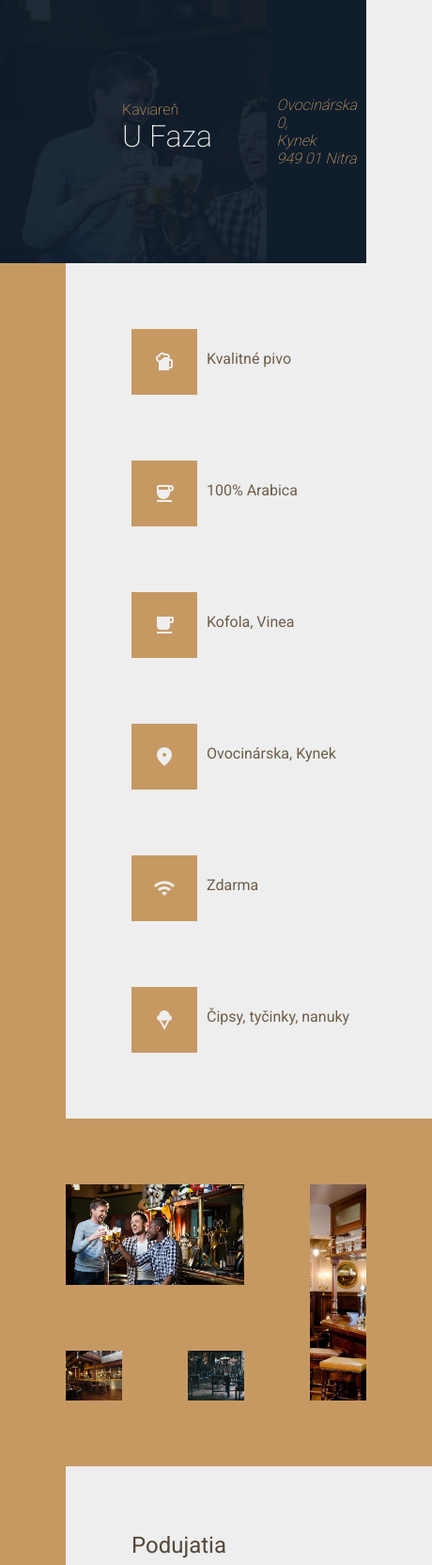
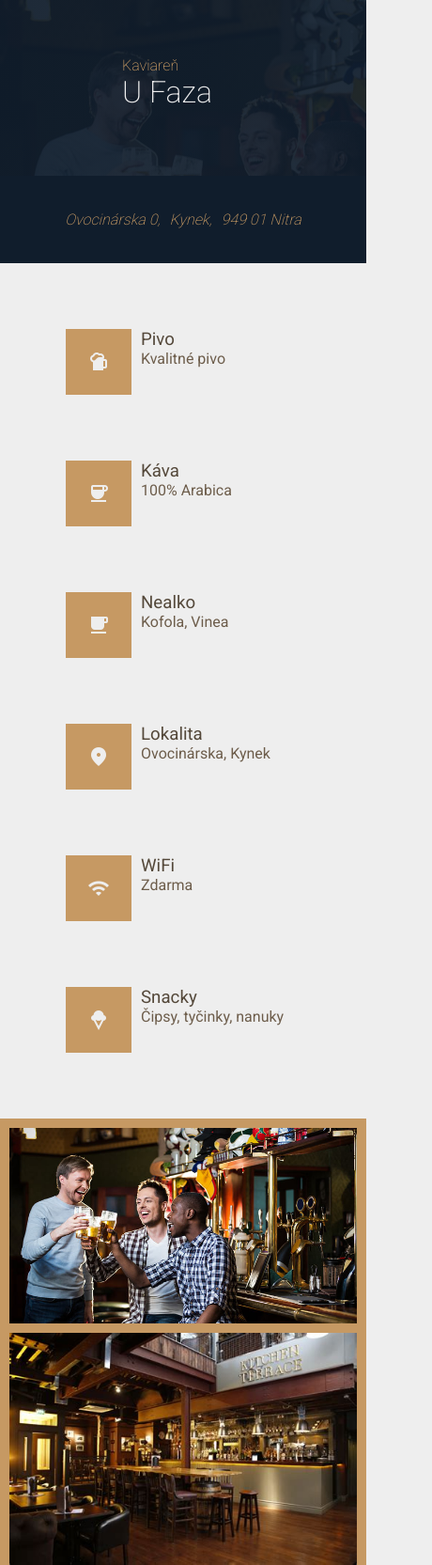
Before and after one commit to kaviarenufaza/kaviarenufaza.github.io, a plain HTML site: page index.html in a window 390 px wide. Shown: the top 1665 px of the page at 94% size, 460 px wide, since content can reach past the window. Drawn offline with Linux system fonts and the light colour scheme.

Commit message:
Add files via upload

```diff
--- a/index.html
+++ b/index.html
@@ -24,9 +24,9 @@
 
         <address >
             <p>
-                Ovocinárska 0, <br>
-                Kynek <br>
-                949 01 Nitra
+                <span>Ovocinárska 0,</span>
+                <span>Kynek,</span>
+                <span>949 01 Nitra</span>
             </p>
         </address>
 
@@ -153,7 +153,7 @@
     </main>
     <footer>
         <div class="contact">
-            <div>
+            <div class="info">
                 <h2>Kontakt</h2>
 
                 <h3>Mobil</h3>
@@ -164,8 +164,19 @@
                 <h3>Email</h3>
                 <p>mail@gmail.com</p>
             </div>
-            <div>
+            <div class="map">
                 <h2>Kde nás nájdete?</h2>
+
+                <address >
+                    <p>
+                        <span>Ovocinárska 0,</span>
+                        <span>Kynek,</span>
+                        <span>949 01 Nitra</span>
+                    </p>
+                </address>
+
+                <br>
+                <a href="https://goo.gl/maps/2mSGGuzupUe7pJPY8" target="_blank">Google Maps</a>
             </div>
         </div>
         <p>Copyright &copy; Kaviareň u Faza, 2021. Všetky práva vyhradené.</p>
--- a/style.css
+++ b/style.css
@@ -6,12 +6,21 @@
 
     --color-text-strong: #54483A;
     --color-text-light: #6D5D4B;
+
+    --responsive-breakpoint-largest: 1200px;
+    --responsive-breakpoint-large: 1000px;
+    --responsive-breakpoint-medium: 800px;
+    --responsive-breakpoint-small: 600px;
 }
 
 *,*::before,*::after {
     margin: 0;
     padding: 0;
     box-sizing: inherit;
+}
+
+a {
+    color: var(--color-text-light);
 }
 
 html {
@@ -80,6 +89,38 @@ header > address {
     background-color: var(--color-negative);
 }
 
+address > p {
+    display: flex;
+    flex-direction: column;
+}
+
+@media only screen and (max-width: 800px){
+    header {
+        display: grid;
+        grid-template-columns: 1fr;
+        grid-template-rows: 2fr 1fr;
+    }
+
+    header > figure {
+        grid-row: 1 / 2;
+    }
+
+    header > address {
+        grid-column: 1 / 2;
+        grid-row: 2 / -1;
+    }
+
+    address > p {
+        flex-direction: row;
+    }
+
+    address > p > span:not(:last-child) {
+        margin-right: 1rem;
+    }
+}
+
+
+
 main {
     flex-grow: 1;
 
@@ -95,6 +136,7 @@ main {
     grid-row: 1 / -1;
 }
 
+
 main > aside {
     grid-column: 2 / 3;
     grid-row: 1 / -1;
@@ -103,13 +145,23 @@ main > aside {
     flex-direction: column;
 }
 
+@media only screen and (max-width: 800px){
+    main {
+        grid-template-columns: 1fr;
+    }
+    .sidebar {
+        display: none;
+    }
+    main > aside {
+        grid-column: 1 / 2;
+    }
+}
+
+
 main > aside > section {
     padding: 7rem;
 }
 
-section.gallery {
-    padding-left: 0;
-}
 
 main > aside > section.colored {
     background-color: var(--color-primary);
@@ -142,7 +194,15 @@ footer {
     gap: 7rem;
     grid-template-columns: 1fr 1fr 1fr;
     grid-template-rows: 2fr 1fr;
+    padding-left: 0;
 }
+
+@media only screen and (max-width: 1000px){
+    .gallery {
+        gap: 1rem;
+    }
+}
+
 
 .gallery > img {
     width: 100%;
@@ -169,6 +229,15 @@ footer {
     grid-column: 3 / 4;
     grid-row: 1 / -1;
 }
+
+@media only screen and (max-width: 800px){
+    .gallery {
+        padding: 1rem;
+        display: flex;
+        flex-direction: column;
+    }
+}
+
 
 
 .perks {
@@ -232,7 +301,7 @@ footer {
     padding-bottom: 2rem;
 }
 
-footer h1, footer h2, h3 {
+footer h1, footer h2, footer h3 {
     color: var(--color-positive);
 }
 
@@ -242,3 +311,32 @@ footer h1, footer h2, h3 {
     display: grid;
     grid-template-columns: 7rem 1fr 1fr;
 }
+
+.contact > div.info {
+    grid-column: 2 / 3;
+}
+
+.contact > div.map {
+    grid-column: -2 / -1;
+}
+
+@media only screen and (max-width: 800px){
+    .contact {
+        padding: 7rem 0;
+
+        grid-template-columns: 1fr;
+        grid-template-rows: auto auto;
+
+        gap: 7rem;
+    }
+
+    .contact > div.info {
+        grid-column: 1 / 2;
+        grid-row: 1 / 2;
+    }
+
+    .contact > div.map {
+        grid-column: 1 / 2;
+        grid-row: 2 / 3;
+    }
+}
```
